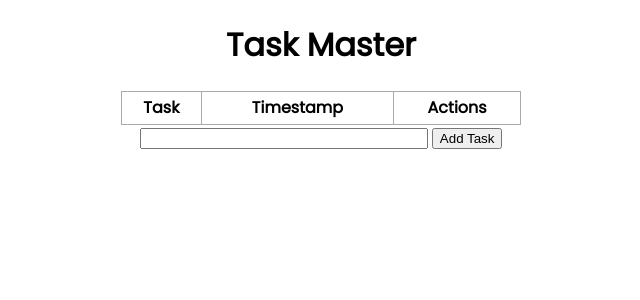
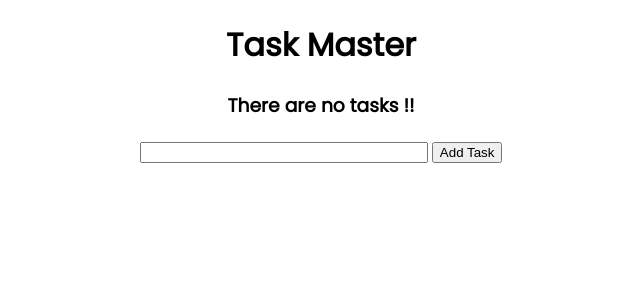
Before and after one commit to beber89/flask-tutorial, a Flask app: page / in a window 1280 px wide. Shown: the top 300 px of the page, without its empty margins (319-959 px from the left). Run offline with Flask 2, Linux system fonts and the light colour scheme; data that the repository does not hold is empty.

Commit message:
feat: no todo items message

```diff
--- a/templates/index.html
+++ b/templates/index.html
@@ -7,6 +7,9 @@
 {%block body%}
 <div class="content">
     <h1 style="text-align: center">Task Master</h1>
+    {% if tasks|length <1 %}
+    <h3>There are no tasks !!</h3>
+    {%else%}
     <table>
         <tr>
             <th>Task</th>
@@ -25,6 +28,7 @@
         </tr>
         {% endfor %}
     </table>
+    {%endif%}
     <form action="/" method="POST">
         <input type="text" name="content" id="content">
         <input type="submit" value="Add Task">
```
Also changed, not shown: datadev.db.
